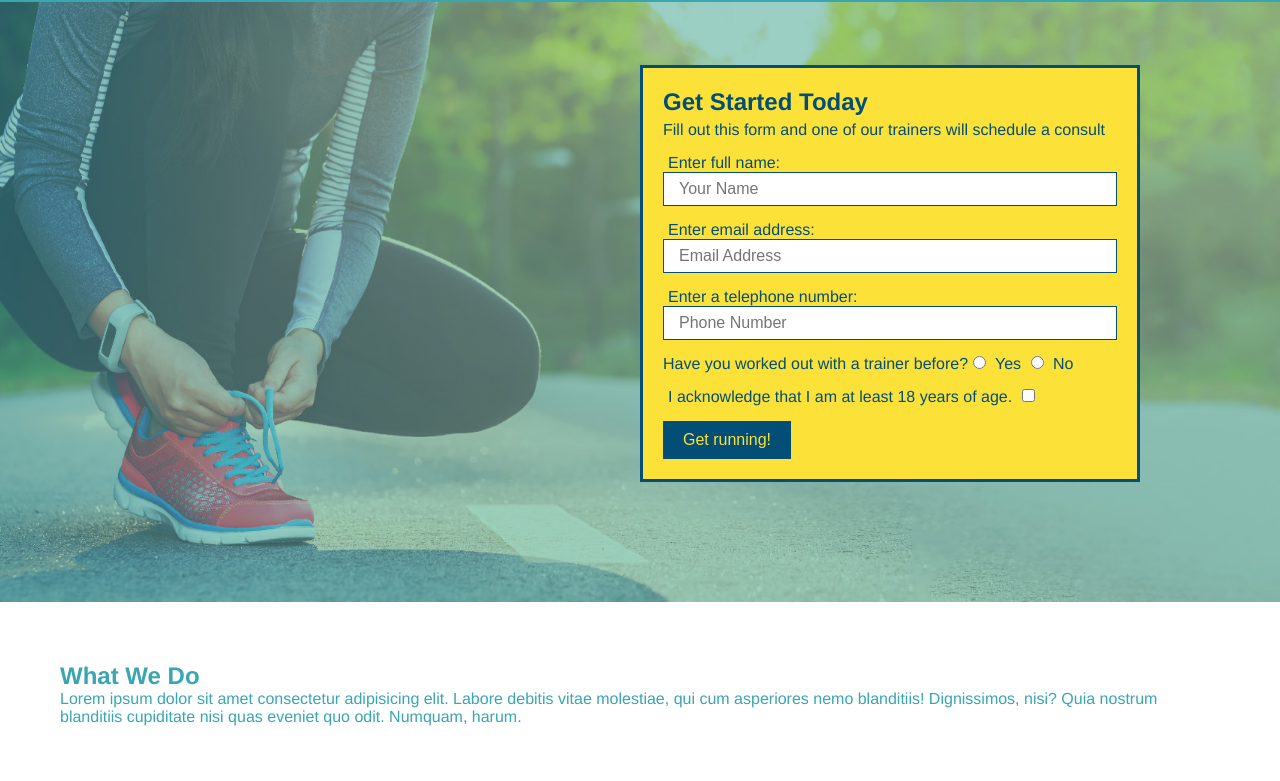
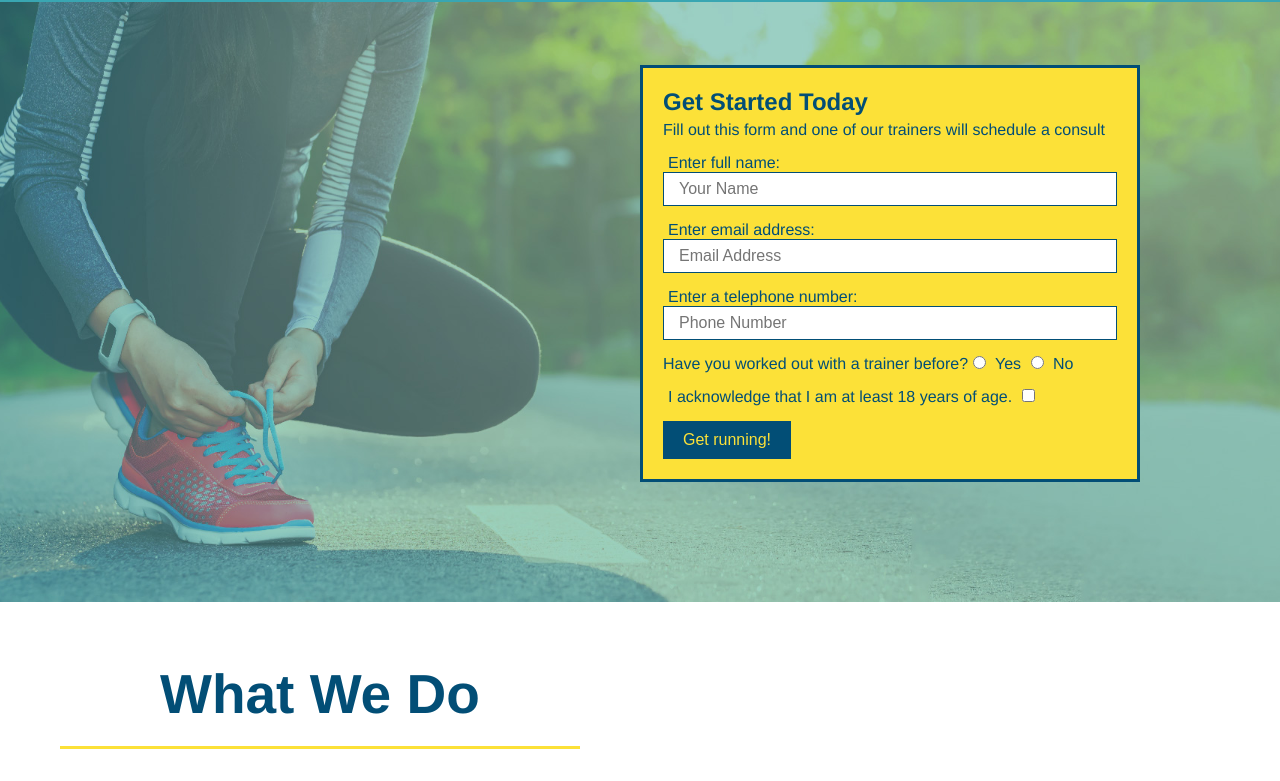
Before and after one commit to gordonlc18/run-buddy, a plain HTML site: page index.html in a window 1280 px wide. Shown: the part 80-861 px from the top of the page. Drawn offline with Linux system fonts and the light colour scheme.

Commit message:
style what we do section

```diff
--- a/assets/css/style.css
+++ b/assets/css/style.css
@@ -128,3 +128,21 @@ section {
     padding: 10px 20px;
     font-size: 16px;
 }
+
+.intro h2 {
+    font-size: 55px;
+    color: #024e76;
+    margin-bottom: 35px;
+    padding: 0 100px 20px 100px;
+    border-bottom: 3px solid;
+    border-color: #fce138;
+    display: inline-block;
+}
+
+.intro p {
+    line-height: 1.7;
+    color: #39a6b2;
+    width: 80%;
+    font-size: 20px;
+    margin: 0 auto;
+}
--- a/index.html
+++ b/index.html
@@ -69,7 +69,7 @@
     </section>
 
     <!-- "what we do" section -->
-    <section id="what-we-do">
+    <section id="what-we-do" class="intro">
         <h2>What We Do</h2>
         <p>
             Lorem ipsum dolor sit amet consectetur adipisicing elit. Labore debitis vitae molestiae, qui cum asperiores nemo blanditiis! Dignissimos, nisi? Quia nostrum blanditiis cupiditate nisi quas eveniet quo odit. Numquam, harum.
```
